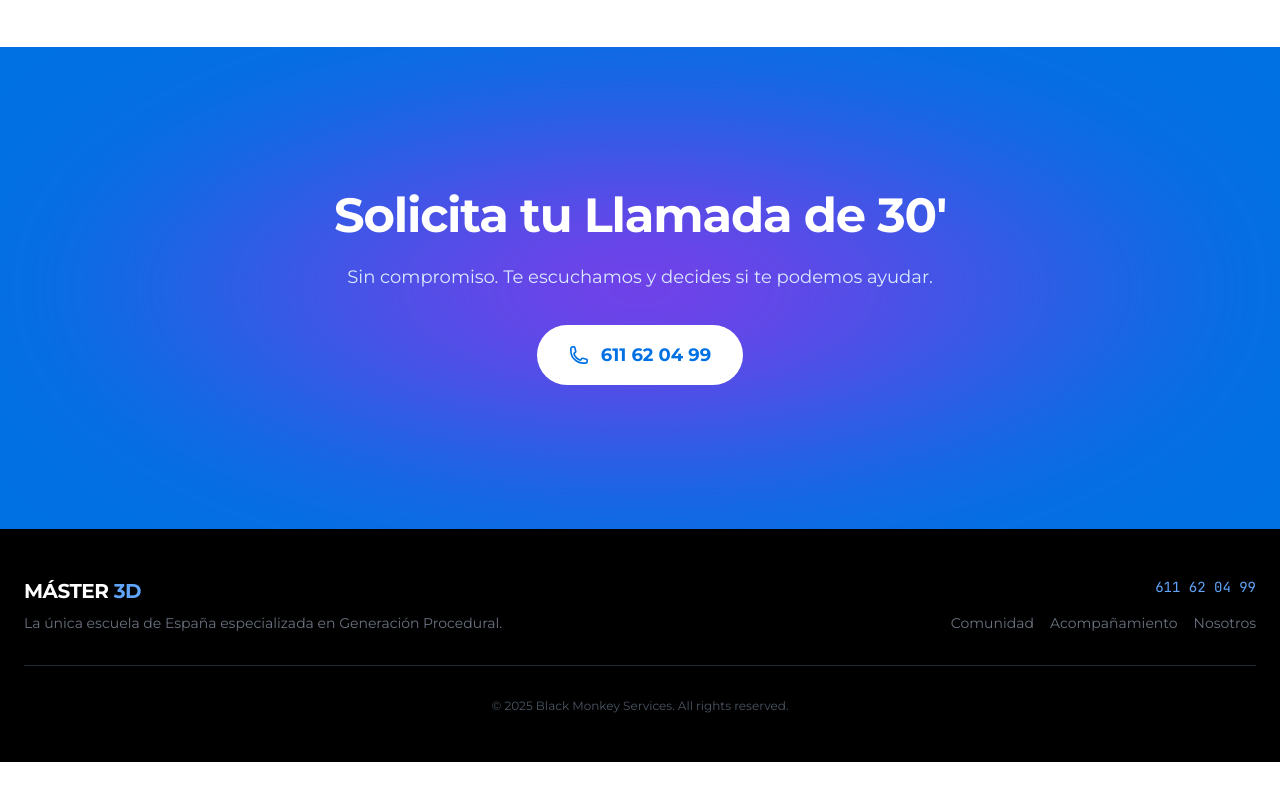
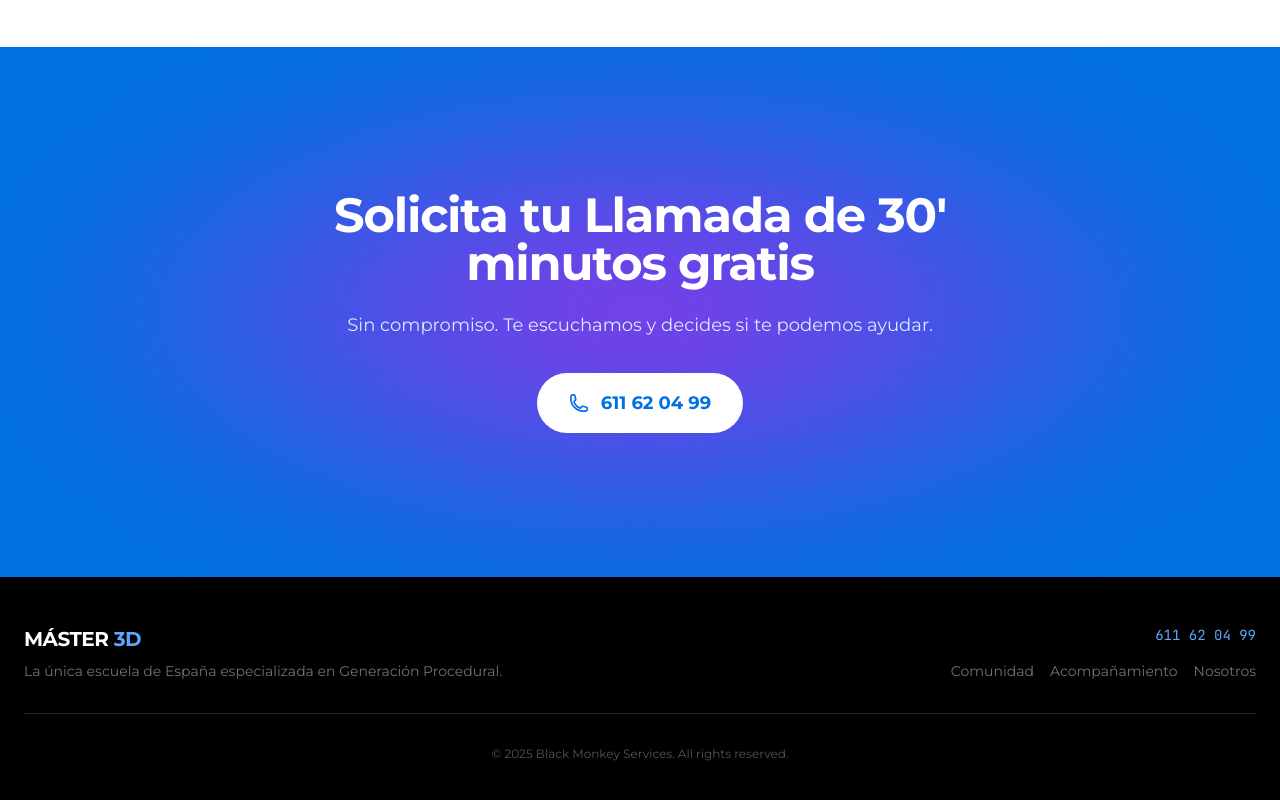
Before and after one commit to vicoyes/master-3d-integral-v2, a website: page techartworlds/vamos-contigo.html in a window 1280 px wide. Shown: the part 7779-8579 px from the top of the page. Before the commit the page ends 8541 px from the top, so only its background shows below. Drawn offline with nearby package versions, Linux system fonts and the light colour scheme; a web font is replaced by a local one.

Commit message:
fix: update CTA text to 'Solicita tu Llamada de 30 minutos gratis'

```diff
--- a/techartworlds/vamos-contigo.html
+++ b/techartworlds/vamos-contigo.html
@@ -603,7 +603,7 @@
         </div>
         <div class="max-w-3xl mx-auto px-6 text-center relative z-10">
             <h2 class="text-3xl md:text-5xl font-extrabold text-white tracking-tight leading-[1.1] mb-6">
-                Solicita tu Llamada de 30'
+                Solicita tu Llamada de 30' minutos gratis
             </h2>
             <p class="text-violet-100 text-lg mb-8 leading-relaxed">
                 Sin compromiso. Te escuchamos y decides si te podemos ayudar.
```
